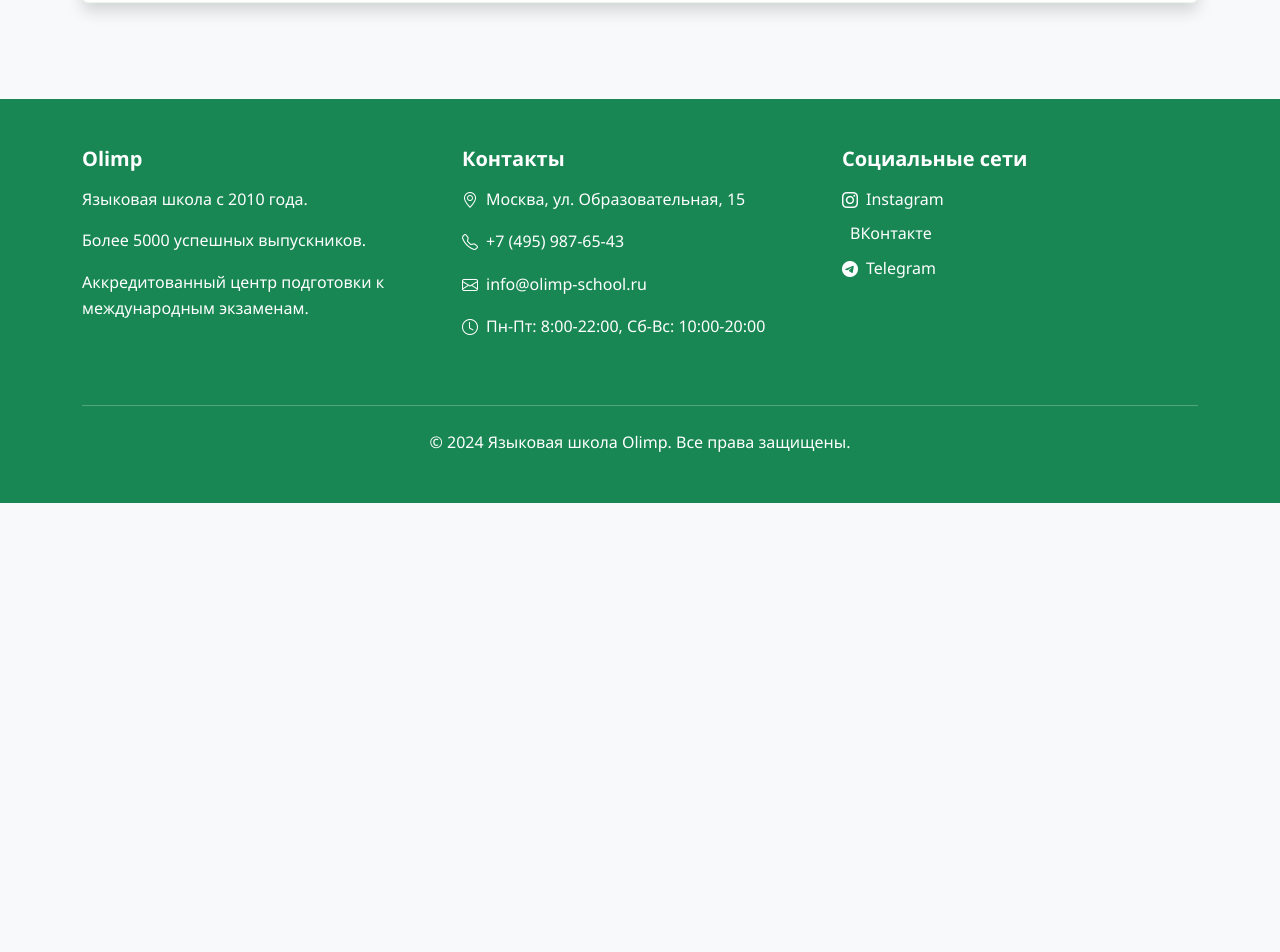
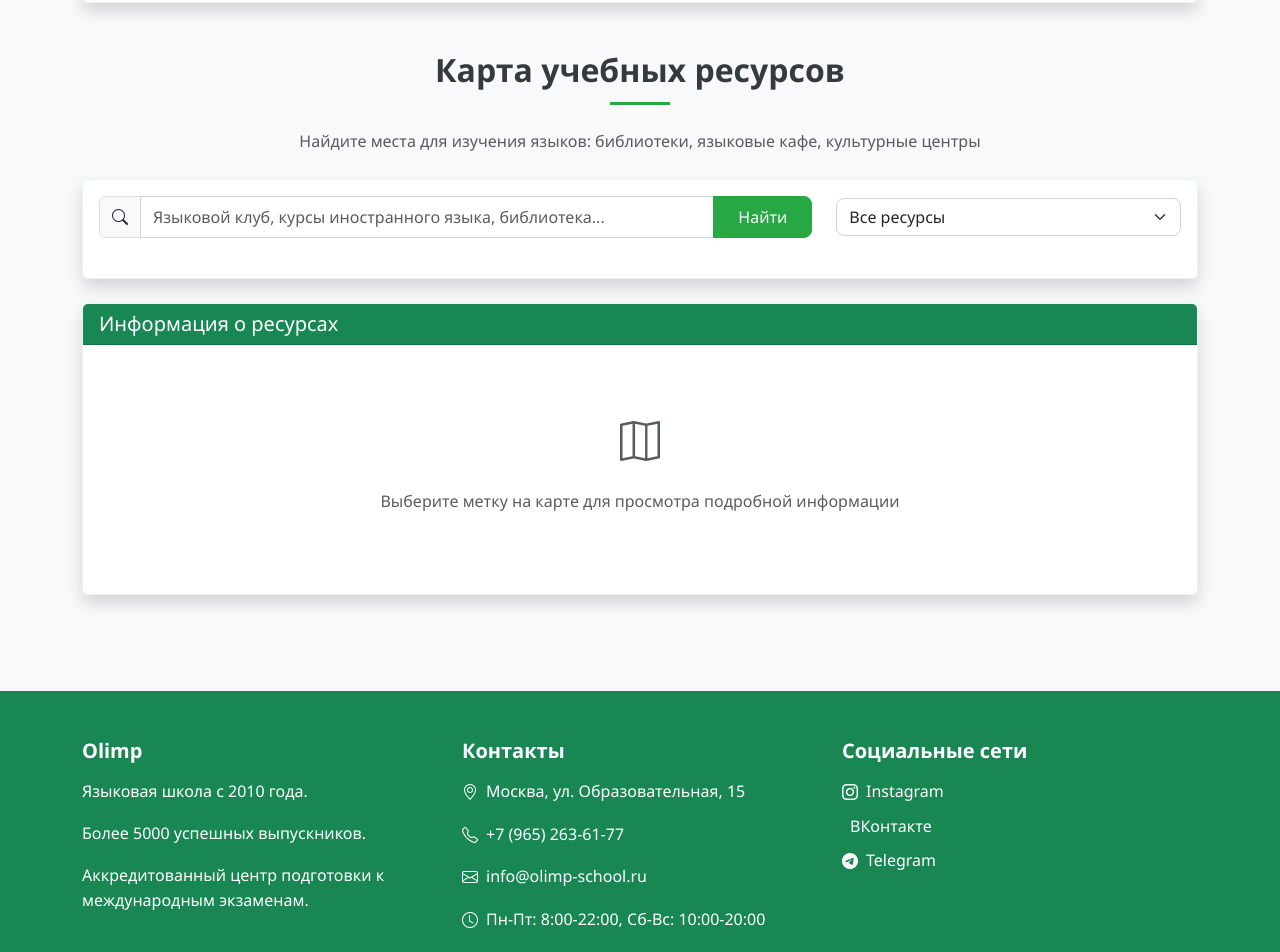
Before and after one commit to Alie-nek/WebExam, a website: page index.html in a window 1280 px wide. Shown: the part 1694-2646 px from the top of the page. Before the commit the page ends 2197 px from the top, so only its background shows below. Drawn offline with nearby package versions, Linux system fonts and the light colour scheme; no server answers; some icons are missing.

Commit message:
Выполнение дополнительного задания

```diff
--- a/index.html
+++ b/index.html
@@ -7,7 +7,7 @@
     <link href="https://cdn.jsdelivr.net/npm/bootstrap@5.3.0-alpha1/dist/css/bootstrap.min.css" rel="stylesheet">
     <link rel="stylesheet" href="https://cdn.jsdelivr.net/npm/bootstrap-icons@1.10.0/font/bootstrap-icons.css">
     <link rel="stylesheet" href="css/style.css">
-
+    <script src="https://api-maps.yandex.ru/2.1/?apikey=80f4cf14-4c7e-4203-85bd-01b9ea4fb07d&lang=ru_RU" type="text/javascript"></script>
 </head>
 <body>
     <header class="bg-success text-white sticky-top shadow">
@@ -199,6 +199,61 @@
             </div>
         </section>
 
+        <section id="map-resources" class="mb-5">
+            <h2 class="text-center mb-4">Карта учебных ресурсов</h2>
+            <p class="text-center text-muted mb-4">
+                Найдите места для изучения языков: библиотеки, языковые кафе, культурные центры
+            </p>
+
+            <div class="card shadow mb-4">
+                <div class="card-body">
+                    <div class="row align-items-center mb-4">
+                        <div class="col-md-8 mb-3 mb-md-0">
+                            <div class="input-group">
+                                <span class="input-group-text">
+                                    <i class="bi bi-search"></i>
+                                </span>
+                                <input type="text"
+                                       id="map-search"
+                                       class="form-control"
+                                       placeholder="Языковой клуб, курсы иностранного языка, библиотека...">
+                                <button class="btn btn-success" type="button" id="searchResourcesBtn">
+                                    Найти
+                                </button>
+                            </div>
+                        </div>
+                        <div class="col-md-4">
+                            <select class="form-select" id="resource-type">
+                                <option value="all">Все ресурсы</option>
+                                <option value="educational">Образовательные учреждения</option>
+                                <option value="community">Общественные центры</option>
+                                <option value="library">Публичные библиотеки</option>
+                                <option value="private">Частные языковые курсы</option>
+                                <option value="cafe">Языковые кафе или клубы</option>
+                            </select>
+                        </div>
+                    </div>
+
+                    <div id="yandex-map" class="yandex-map-container"></div>
+                </div>
+            </div>
+
+            <div class="card shadow">
+                <div class="card-header bg-success text-white">
+                    <h5 class="mb-0">Информация о ресурсах</h5>
+                </div>
+                <div class="card-body">
+                    <div class="row">
+                        <div id="resource-details">
+                            <div class="text-center py-5 text-muted">
+                                <i class="bi bi-map fs-1 d-block mb-3"></i>
+                                <p>Выберите метку на карте для просмотра подробной информации</p>
+                            </div>
+                        </div>
+                    </div>
+                </div>
+            </div>
+        </section>
     </main>
 
     <footer id="contacts" class="bg-success text-white py-5">
@@ -213,7 +268,7 @@
                 <div class="col-md-4 mb-4">
                     <h5 class="fw-bold mb-3">Контакты</h5>
                     <p><i class="bi bi-geo-alt me-2"></i>Москва, ул. Образовательная, 15</p>
-                    <p><i class="bi bi-telephone me-2"></i>+7 (495) 987-65-43</p>
+                    <p><i class="bi bi-telephone me-2"></i>+7 (965) 263-61-77</p>
                     <p><i class="bi bi-envelope me-2"></i>info@olimp-school.ru</p>
                     <p><i class="bi bi-clock me-2"></i>Пн-Пт: 8:00-22:00, Сб-Вс: 10:00-20:00</p>
                 </div>
@@ -460,6 +515,6 @@
     <script src="js/api-service.js"></script>
     <script src="js/main.js"></script>
     <script src="js/events.js"></script>
-
+    <script src="js/map.js" type="text/javascript"></script>
 </body>
 </html>
```
Also changed, not shown: account.html (+5 -5 lines).
